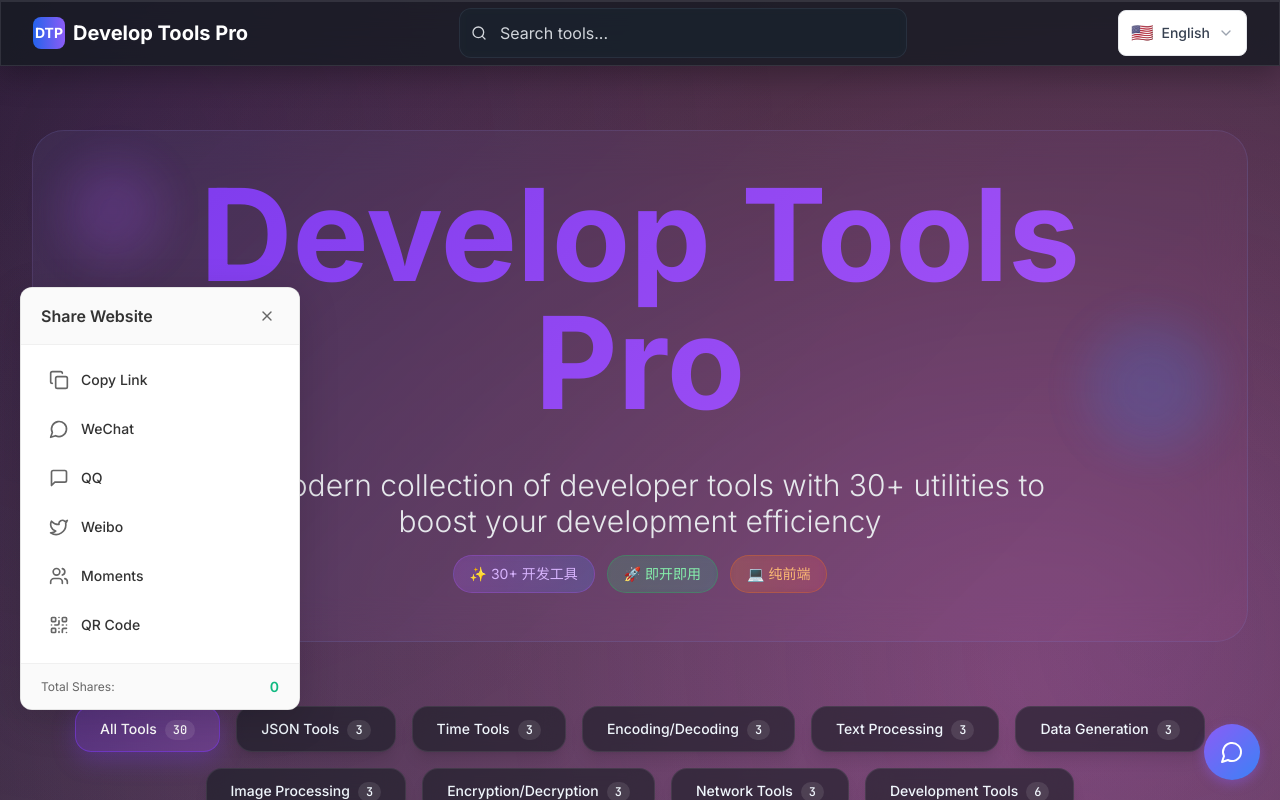
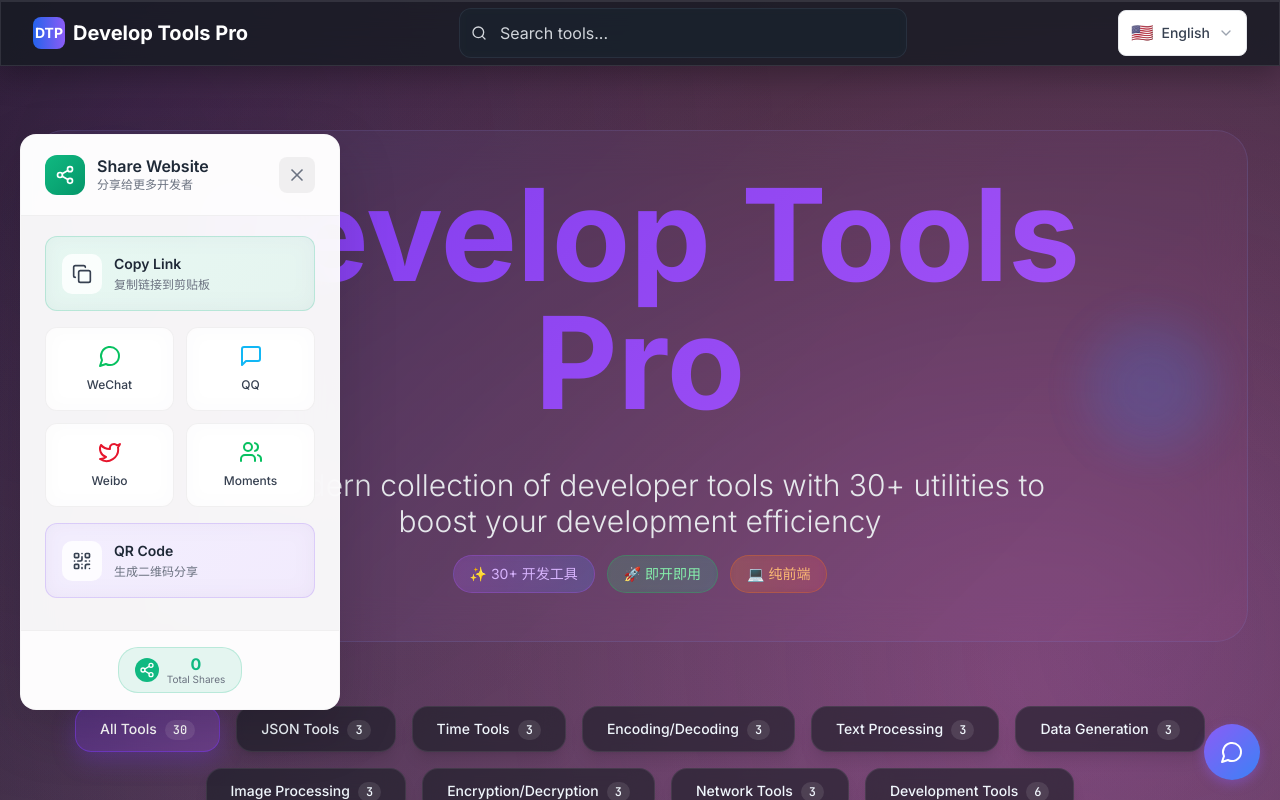
Before and after one commit to 942901925/develop_tools_pro, a Vue app: page / in a window 1280 px wide. Both pictures are taken after a click on the button 48 px from the left and 752 px from the top of the page. Shown: the top 800 px of the page. Built offline with nearby package versions, Linux system fonts and the light colour scheme.

Commit message:
修改分享弹窗的 UI

```diff
--- a/src/components/ShareButton.vue
+++ b/src/components/ShareButton.vue
@@ -13,55 +13,83 @@
     <!-- 分享选项面板 -->
     <div v-if="showShareOptions" class="share-panel">
       <div class="share-panel-header">
+        <div class="share-header-content">
+          <div class="share-icon-wrapper">
+            <Share2 class="share-header-icon" />
+          </div>
+          <div class="share-header-text">
             <h3 class="share-panel-title">{{ $t('share.shareWebsite') }}</h3>
+            <p class="share-panel-subtitle">分享给更多开发者</p>
+          </div>
+        </div>
         <button @click="closeSharePanel" class="share-close-btn">
-          <X class="w-4 h-4" />
+          <X class="w-5 h-5" />
         </button>
       </div>
 
       <div class="share-options">
         <!-- 复制链接 -->
-        <button @click="copyLink" class="share-option">
+        <button @click="copyLink" class="share-option share-option-primary">
+          <div class="share-option-icon-wrapper">
             <Copy class="share-option-icon" />
-          <span>{{ $t('share.copyLink') }}</span>
+          </div>
+          <div class="share-option-content">
+            <span class="share-option-title">{{ $t('share.copyLink') }}</span>
+            <span class="share-option-desc">复制链接到剪贴板</span>
+          </div>
         </button>
 
+        <!-- 社交媒体分享 -->
+        <div class="share-social-grid">
           <!-- 微信分享 -->
-        <button @click="shareToWeChat" class="share-option">
-          <MessageCircle class="share-option-icon" />
-          <span>{{ $t('share.wechat') }}</span>
+          <button @click="shareToWeChat" class="share-social-btn share-wechat">
+            <MessageCircle class="share-social-icon" />
+            <span class="share-social-label">{{ $t('share.wechat') }}</span>
           </button>
 
           <!-- QQ分享 -->
-        <button @click="shareToQQ" class="share-option">
-          <MessageSquare class="share-option-icon" />
-          <span>{{ $t('share.qq') }}</span>
+          <button @click="shareToQQ" class="share-social-btn share-qq">
+            <MessageSquare class="share-social-icon" />
+            <span class="share-social-label">{{ $t('share.qq') }}</span>
           </button>
 
           <!-- 微博分享 -->
-        <button @click="shareToWeibo" class="share-option">
-          <Twitter class="share-option-icon" />
-          <span>{{ $t('share.weibo') }}</span>
+          <button @click="shareToWeibo" class="share-social-btn share-weibo">
+            <Twitter class="share-social-icon" />
+            <span class="share-social-label">{{ $t('share.weibo') }}</span>
           </button>
 
           <!-- 朋友圈分享 -->
-        <button @click="shareToMoments" class="share-option">
-          <Users class="share-option-icon" />
-          <span>{{ $t('share.moments') }}</span>
+          <button @click="shareToMoments" class="share-social-btn share-moments">
+            <Users class="share-social-icon" />
+            <span class="share-social-label">{{ $t('share.moments') }}</span>
           </button>
+        </div>
 
         <!-- 二维码分享 -->
-        <button @click="showQRCode" class="share-option">
+        <button @click="showQRCode" class="share-option share-option-secondary">
+          <div class="share-option-icon-wrapper">
             <QrCode class="share-option-icon" />
-          <span>{{ $t('share.qrCode') }}</span>
+          </div>
+          <div class="share-option-content">
+            <span class="share-option-title">{{ $t('share.qrCode') }}</span>
+            <span class="share-option-desc">生成二维码分享</span>
+          </div>
         </button>
       </div>
 
       <!-- 分享统计 -->
       <div class="share-stats">
-        <div class="share-stat">
-          <span class="share-stat-label">{{ $t('share.totalShares') }}:</span>
+        <div class="share-stats-content">
+          <div class="share-stat-item">
+            <div class="share-stat-icon">
+              <Share2 class="w-4 h-4" />
+            </div>
+            <div class="share-stat-info">
               <span class="share-stat-value">{{ totalShares }}</span>
+              <span class="share-stat-label">{{ $t('share.totalShares') }}</span>
+            </div>
+          </div>
         </div>
       </div>
     </div>
@@ -70,14 +98,33 @@
     <div v-if="showQRModal" class="qr-modal" @click="closeQRModal">
       <div class="qr-modal-content" @click.stop>
         <div class="qr-modal-header">
+          <div class="qr-header-content">
+            <div class="qr-icon-wrapper">
+              <QrCode class="qr-header-icon" />
+            </div>
+            <div class="qr-header-text">
               <h3 class="qr-modal-title">{{ $t('share.qrCode') }}</h3>
+              <p class="qr-modal-subtitle">扫描二维码访问网站</p>
+            </div>
+          </div>
           <button @click="closeQRModal" class="qr-close-btn">
             <X class="w-5 h-5" />
           </button>
         </div>
         <div class="qr-content">
+          <div class="qr-code-container">
             <div ref="qrCodeRef" class="qr-code"></div>
+            <div class="qr-code-border"></div>
+          </div>
+          <div class="qr-info">
             <p class="qr-tip">{{ $t('share.qrTip') }}</p>
+            <div class="qr-url">
+              <span class="qr-url-text">{{ currentUrl }}</span>
+              <button @click="copyLink" class="qr-copy-btn">
+                <Copy class="w-4 h-4" />
+              </button>
+            </div>
+          </div>
         </div>
       </div>
     </div>
@@ -237,6 +284,7 @@ onMounted(() => {
   display: flex;
   align-items: center;
   justify-content: center;
+  backdrop-filter: blur(10px);
 }
 
 .share-button:hover {
@@ -253,23 +301,24 @@ onMounted(() => {
   position: absolute;
   bottom: 70px;
   left: 0;
-  width: 280px;
-  background: white;
-  border-radius: 12px;
-  box-shadow: 0 10px 40px rgba(0, 0, 0, 0.15);
-  border: 1px solid rgba(0, 0, 0, 0.1);
+  width: 320px;
+  background: rgba(255, 255, 255, 0.95);
+  backdrop-filter: blur(20px);
+  border-radius: 16px;
+  box-shadow: 0 20px 60px rgba(0, 0, 0, 0.15);
+  border: 1px solid rgba(255, 255, 255, 0.2);
   overflow: hidden;
-  animation: slideUp 0.3s ease;
+  animation: slideUp 0.4s cubic-bezier(0.16, 1, 0.3, 1);
 }
 
 @keyframes slideUp {
   from {
     opacity: 0;
-    transform: translateY(20px);
+    transform: translateY(20px) scale(0.95);
   }
   to {
     opacity: 1;
-    transform: translateY(0);
+    transform: translateY(0) scale(1);
   }
 }
 
@@ -277,88 +326,246 @@ onMounted(() => {
   display: flex;
   justify-content: space-between;
   align-items: center;
-  padding: 16px 20px;
-  border-bottom: 1px solid #f0f0f0;
-  background: #fafafa;
+  padding: 20px 24px;
+  border-bottom: 1px solid rgba(0, 0, 0, 0.05);
+  background: rgba(255, 255, 255, 0.8);
+}
+
+.share-header-content {
+  display: flex;
+  align-items: center;
+  gap: 12px;
+}
+
+.share-icon-wrapper {
+  width: 40px;
+  height: 40px;
+  background: linear-gradient(135deg, #10B981, #059669);
+  border-radius: 12px;
+  display: flex;
+  align-items: center;
+  justify-content: center;
+}
+
+.share-header-icon {
+  width: 20px;
+  height: 20px;
+  color: white;
+}
+
+.share-header-text {
+  flex: 1;
 }
 
 .share-panel-title {
   font-size: 16px;
   font-weight: 600;
-  color: #333;
+  color: #1f2937;
   margin: 0;
+  line-height: 1.2;
+}
+
+.share-panel-subtitle {
+  font-size: 12px;
+  color: #6b7280;
+  margin: 2px 0 0 0;
+  line-height: 1.2;
 }
 
 .share-close-btn {
-  background: none;
+  background: rgba(0, 0, 0, 0.05);
   border: none;
-  color: #666;
+  color: #6b7280;
   cursor: pointer;
-  padding: 4px;
-  border-radius: 4px;
-  transition: background-color 0.2s;
+  padding: 8px;
+  border-radius: 8px;
+  transition: all 0.2s ease;
+  display: flex;
+  align-items: center;
+  justify-content: center;
 }
 
 .share-close-btn:hover {
-  background-color: #f0f0f0;
+  background: rgba(0, 0, 0, 0.1);
+  color: #374151;
 }
 
 .share-options {
-  padding: 12px;
+  padding: 20px 24px;
 }
 
 .share-option {
   display: flex;
   align-items: center;
   width: 100%;
-  padding: 12px 16px;
-  background: none;
-  border: none;
-  border-radius: 8px;
+  padding: 16px;
+  background: rgba(255, 255, 255, 0.6);
+  border: 1px solid rgba(0, 0, 0, 0.05);
+  border-radius: 12px;
   cursor: pointer;
-  transition: background-color 0.2s;
+  transition: all 0.2s ease;
   text-align: left;
-  margin-bottom: 4px;
+  margin-bottom: 12px;
+  backdrop-filter: blur(10px);
 }
 
 .share-option:hover {
-  background-color: #f8f9fa;
+  background: rgba(255, 255, 255, 0.8);
+  border-color: rgba(16, 185, 129, 0.2);
+  transform: translateY(-1px);
+  box-shadow: 0 4px 12px rgba(0, 0, 0, 0.1);
+}
+
+.share-option-primary {
+  background: linear-gradient(135deg, rgba(16, 185, 129, 0.1), rgba(5, 150, 105, 0.1));
+  border-color: rgba(16, 185, 129, 0.2);
+}
+
+.share-option-secondary {
+  background: linear-gradient(135deg, rgba(139, 92, 246, 0.1), rgba(124, 58, 237, 0.1));
+  border-color: rgba(139, 92, 246, 0.2);
+}
+
+.share-option-icon-wrapper {
+  width: 40px;
+  height: 40px;
+  background: rgba(255, 255, 255, 0.8);
+  border-radius: 10px;
+  display: flex;
+  align-items: center;
+  justify-content: center;
+  margin-right: 12px;
+  flex-shrink: 0;
 }
 
 .share-option-icon {
   width: 20px;
   height: 20px;
-  margin-right: 12px;
-  color: #666;
+  color: #374151;
 }
 
-.share-option span {
+.share-option-content {
+  flex: 1;
+}
+
+.share-option-title {
+  display: block;
   font-size: 14px;
-  color: #333;
+  font-weight: 600;
+  color: #1f2937;
+  margin-bottom: 2px;
+}
+
+.share-option-desc {
+  display: block;
+  font-size: 12px;
+  color: #6b7280;
+}
+
+.share-social-grid {
+  display: grid;
+  grid-template-columns: 1fr 1fr;
+  gap: 12px;
+  margin: 16px 0;
+}
+
+.share-social-btn {
+  display: flex;
+  flex-direction: column;
+  align-items: center;
+  padding: 16px 12px;
+  background: rgba(255, 255, 255, 0.6);
+  border: 1px solid rgba(0, 0, 0, 0.05);
+  border-radius: 12px;
+  cursor: pointer;
+  transition: all 0.2s ease;
+  backdrop-filter: blur(10px);
+}
+
+.share-social-btn:hover {
+  background: rgba(255, 255, 255, 0.8);
+  transform: translateY(-2px);
+  box-shadow: 0 4px 12px rgba(0, 0, 0, 0.1);
+}
+
+.share-social-icon {
+  width: 24px;
+  height: 24px;
+  margin-bottom: 8px;
+}
+
+.share-social-label {
+  font-size: 12px;
   font-weight: 500;
+  color: #374151;
+}
+
+.share-wechat .share-social-icon {
+  color: #07c160;
+}
+
+.share-qq .share-social-icon {
+  color: #12b7f5;
+}
+
+.share-weibo .share-social-icon {
+  color: #e6162d;
+}
+
+.share-moments .share-social-icon {
+  color: #07c160;
 }
 
 .share-stats {
-  padding: 12px 20px;
-  border-top: 1px solid #f0f0f0;
-  background: #fafafa;
+  padding: 16px 24px;
+  border-top: 1px solid rgba(0, 0, 0, 0.05);
+  background: rgba(255, 255, 255, 0.8);
 }
 
-.share-stat {
+.share-stats-content {
   display: flex;
-  justify-content: space-between;
+  justify-content: center;
+}
+
+.share-stat-item {
+  display: flex;
+  align-items: center;
+  gap: 8px;
+  padding: 8px 16px;
+  background: rgba(16, 185, 129, 0.1);
+  border-radius: 20px;
+  border: 1px solid rgba(16, 185, 129, 0.2);
+}
+
+.share-stat-icon {
+  width: 24px;
+  height: 24px;
+  background: #10B981;
+  border-radius: 50%;
+  display: flex;
+  align-items: center;
+  justify-content: center;
+  color: white;
+}
+
+.share-stat-info {
+  display: flex;
+  flex-direction: column;
   align-items: center;
 }
 
-.share-stat-label {
-  font-size: 12px;
-  color: #666;
+.share-stat-value {
+  font-size: 16px;
+  font-weight: 700;
+  color: #10B981;
+  line-height: 1;
 }
 
-.share-stat-value {
-  font-size: 14px;
-  font-weight: 600;
-  color: #10B981;
+.share-stat-label {
+  font-size: 10px;
+  color: #6b7280;
+  line-height: 1;
+  margin-top: 2px;
 }
 
 .qr-modal {
@@ -367,49 +574,109 @@ onMounted(() => {
   left: 0;
   right: 0;
   bottom: 0;
-  background: rgba(0, 0, 0, 0.5);
+  background: rgba(0, 0, 0, 0.6);
+  backdrop-filter: blur(8px);
   display: flex;
   align-items: center;
   justify-content: center;
   z-index: 2000;
+  animation: fadeIn 0.3s ease;
+}
+
+@keyframes fadeIn {
+  from { opacity: 0; }
+  to { opacity: 1; }
 }
 
 .qr-modal-content {
-  background: white;
-  border-radius: 12px;
+  background: rgba(255, 255, 255, 0.95);
+  backdrop-filter: blur(20px);
+  border-radius: 20px;
   padding: 0;
-  max-width: 320px;
+  max-width: 400px;
   width: 90%;
-  box-shadow: 0 20px 60px rgba(0, 0, 0, 0.3);
+  box-shadow: 0 25px 80px rgba(0, 0, 0, 0.3);
+  border: 1px solid rgba(255, 255, 255, 0.2);
+  animation: scaleIn 0.3s cubic-bezier(0.16, 1, 0.3, 1);
+}
+
+@keyframes scaleIn {
+  from {
+    opacity: 0;
+    transform: scale(0.9);
+  }
+  to {
+    opacity: 1;
+    transform: scale(1);
+  }
 }
 
 .qr-modal-header {
   display: flex;
   justify-content: space-between;
   align-items: center;
-  padding: 20px 24px;
-  border-bottom: 1px solid #f0f0f0;
+  padding: 24px;
+  border-bottom: 1px solid rgba(0, 0, 0, 0.05);
+  background: rgba(255, 255, 255, 0.8);
+}
+
+.qr-header-content {
+  display: flex;
+  align-items: center;
+  gap: 12px;
+}
+
+.qr-icon-wrapper {
+  width: 40px;
+  height: 40px;
+  background: linear-gradient(135deg, #8B5CF6, #7C3AED);
+  border-radius: 12px;
+  display: flex;
+  align-items: center;
+  justify-content: center;
+}
+
+.qr-header-icon {
+  width: 20px;
+  height: 20px;
+  color: white;
+}
+
+.qr-header-text {
+  flex: 1;
 }
 
 .qr-modal-title {
   font-size: 18px;
   font-weight: 600;
-  color: #333;
+  color: #1f2937;
   margin: 0;
+  line-height: 1.2;
+}
+
+.qr-modal-subtitle {
+  font-size: 12px;
+  color: #6b7280;
+  margin: 2px 0 0 0;
+  line-height: 1.2;
 }
 
 .qr-close-btn {
-  background: none;
+  background: rgba(0, 0, 0, 0.05);
   border: none;
-  color: #666;
+  color: #6b7280;
   cursor: pointer;
-  padding: 4px;
-  border-radius: 4px;
-  transition: background-color 0.2s;
+  padding: 8px;
+  border-radius: 8px;
+  transition: all 0.2s ease;
+  display: flex;
+  align-items: center;
+  justify-content: center;
 }
 
 .qr-close-btn:hover {
-  background-color: #f0f0f0;
+  background: rgba(0, 0, 0, 0.1);
+  color: #374151;
 }
 
 .qr-content {
@@ -417,16 +684,80 @@ onMounted(() => {
   text-align: center;
 }
 
+.qr-code-container {
+  position: relative;
+  display: inline-block;
+  margin-bottom: 20px;
+}
+
 .qr-code {
   display: flex;
   justify-content: center;
-  margin-bottom: 16px;
+  background: white;
+  border-radius: 12px;
+  padding: 16px;
+  box-shadow: 0 4px 12px rgba(0, 0, 0, 0.1);
+}
+
+.qr-code-border {
+  position: absolute;
+  top: -2px;
+  left: -2px;
+  right: -2px;
+  bottom: -2px;
+  background: linear-gradient(45deg, #10B981, #8B5CF6, #F59E0B, #EF4444);
+  border-radius: 14px;
+  z-index: -1;
+  animation: rotate 3s linear infinite;
+}
+
+@keyframes rotate {
+  from { transform: rotate(0deg); }
+  to { transform: rotate(360deg); }
+}
+
+.qr-info {
+  text-align: center;
 }
 
 .qr-tip {
   font-size: 14px;
-  color: #666;
-  margin: 0;
+  color: #6b7280;
+  margin: 0 0 16px 0;
+}
+
+.qr-url {
+  display: flex;
+  align-items: center;
+  gap: 8px;
+  padding: 12px 16px;
+  background: rgba(0, 0, 0, 0.05);
+  border-radius: 12px;
+  border: 1px solid rgba(0, 0, 0, 0.1);
+}
+
+.qr-url-text {
+  flex: 1;
+  font-size: 12px;
+  color: #374151;
+  font-family: monospace;
+  word-break: break-all;
+  text-align: left;
+}
+
+.qr-copy-btn {
+  background: #10B981;
+  border: none;
+  color: white;
+  padding: 6px;
+  border-radius: 6px;
+  cursor: pointer;
+  transition: background-color 0.2s;
+  flex-shrink: 0;
+}
+
+.qr-copy-btn:hover {
+  background: #059669;
 }
 
 .share-success {
@@ -434,91 +765,149 @@ onMounted(() => {
   top: 50%;
   left: 50%;
   transform: translate(-50%, -50%);
-  background: #10B981;
+  background: linear-gradient(135deg, #10B981, #059669);
   color: white;
-  padding: 12px 20px;
-  border-radius: 8px;
+  padding: 16px 24px;
+  border-radius: 12px;
   display: flex;
   align-items: center;
   gap: 8px;
   font-size: 14px;
   font-weight: 500;
   z-index: 3000;
-  animation: fadeInOut 3s ease;
+  box-shadow: 0 10px 30px rgba(16, 185, 129, 0.3);
+  backdrop-filter: blur(10px);
+  animation: successInOut 3s ease;
 }
 
-@keyframes fadeInOut {
-  0%, 100% { opacity: 0; transform: translate(-50%, -50%) scale(0.9); }
-  10%, 90% { opacity: 1; transform: translate(-50%, -50%) scale(1); }
+@keyframes successInOut {
+  0%, 100% {
+    opacity: 0;
+    transform: translate(-50%, -50%) scale(0.9);
+  }
+  10%, 90% {
+    opacity: 1;
+    transform: translate(-50%, -50%) scale(1);
+  }
 }
 
 /* 深色模式支持 */
 @media (prefers-color-scheme: dark) {
   .share-panel {
-    background: #1f2937;
-    border-color: #374151;
+    background: rgba(31, 41, 55, 0.95);
+    border-color: rgba(255, 255, 255, 0.1);
   }
 
   .share-panel-header {
-    background: #111827;
-    border-color: #374151;
+    background: rgba(17, 24, 39, 0.8);
+    border-color: rgba(255, 255, 255, 0.1);
   }
 
   .share-panel-title {
     color: #f9fafb;
   }
 
+  .share-panel-subtitle {
+    color: #9ca3af;
+  }
+
   .share-close-btn {
+    background: rgba(255, 255, 255, 0.1);
     color: #9ca3af;
   }
 
   .share-close-btn:hover {
-    background-color: #374151;
+    background: rgba(255, 255, 255, 0.2);
+    color: #d1d5db;
+  }
+
+  .share-option {
+    background: rgba(31, 41, 55, 0.6);
+    border-color: rgba(255, 255, 255, 0.1);
   }
 
   .share-option:hover {
-    background-color: #374151;
+    background: rgba(31, 41, 55, 0.8);
+    border-color: rgba(16, 185, 129, 0.3);
   }
 
-  .share-option span {
+  .share-option-icon-wrapper {
+    background: rgba(17, 24, 39, 0.8);
+  }
+
+  .share-option-icon {
+    color: #d1d5db;
+  }
+
+  .share-option-title {
     color: #f9fafb;
   }
 
-  .share-option-icon {
+  .share-option-desc {
     color: #9ca3af;
   }
 
-  .share-stats {
-    background: #111827;
-    border-color: #374151;
+  .share-social-btn {
+    background: rgba(31, 41, 55, 0.6);
+    border-color: rgba(255, 255, 255, 0.1);
   }
 
-  .share-stat-label {
-    color: #9ca3af;
+  .share-social-btn:hover {
+    background: rgba(31, 41, 55, 0.8);
+  }
+
+  .share-social-label {
+    color: #d1d5db;
+  }
+
+  .share-stats {
+    background: rgba(17, 24, 39, 0.8);
+    border-color: rgba(255, 255, 255, 0.1);
   }
 
   .qr-modal-content {
-    background: #1f2937;
+    background: rgba(31, 41, 55, 0.95);
+    border-color: rgba(255, 255, 255, 0.1);
   }
 
   .qr-modal-header {
-    border-color: #374151;
+    background: rgba(17, 24, 39, 0.8);
+    border-color: rgba(255, 255, 255, 0.1);
   }
 
   .qr-modal-title {
     color: #f9fafb;
   }
 
+  .qr-modal-subtitle {
+    color: #9ca3af;
+  }
+
   .qr-close-btn {
+    background: rgba(255, 255, 255, 0.1);
     color: #9ca3af;
   }
 
   .qr-close-btn:hover {
-    background-color: #374151;
+    background: rgba(255, 255, 255, 0.2);
+    color: #d1d5db;
+  }
+
+  .qr-code {
+    background: #1f2937;
   }
 
   .qr-tip {
     color: #9ca3af;
   }
+
+  .qr-url {
+    background: rgba(17, 24, 39, 0.8);
+    border-color: rgba(255, 255, 255, 0.1);
+  }
+
+  .qr-url-text {
+    color: #d1d5db;
+  }
 }
 </style>
```
Lines whose indentation alone changed are shown as unchanged.
